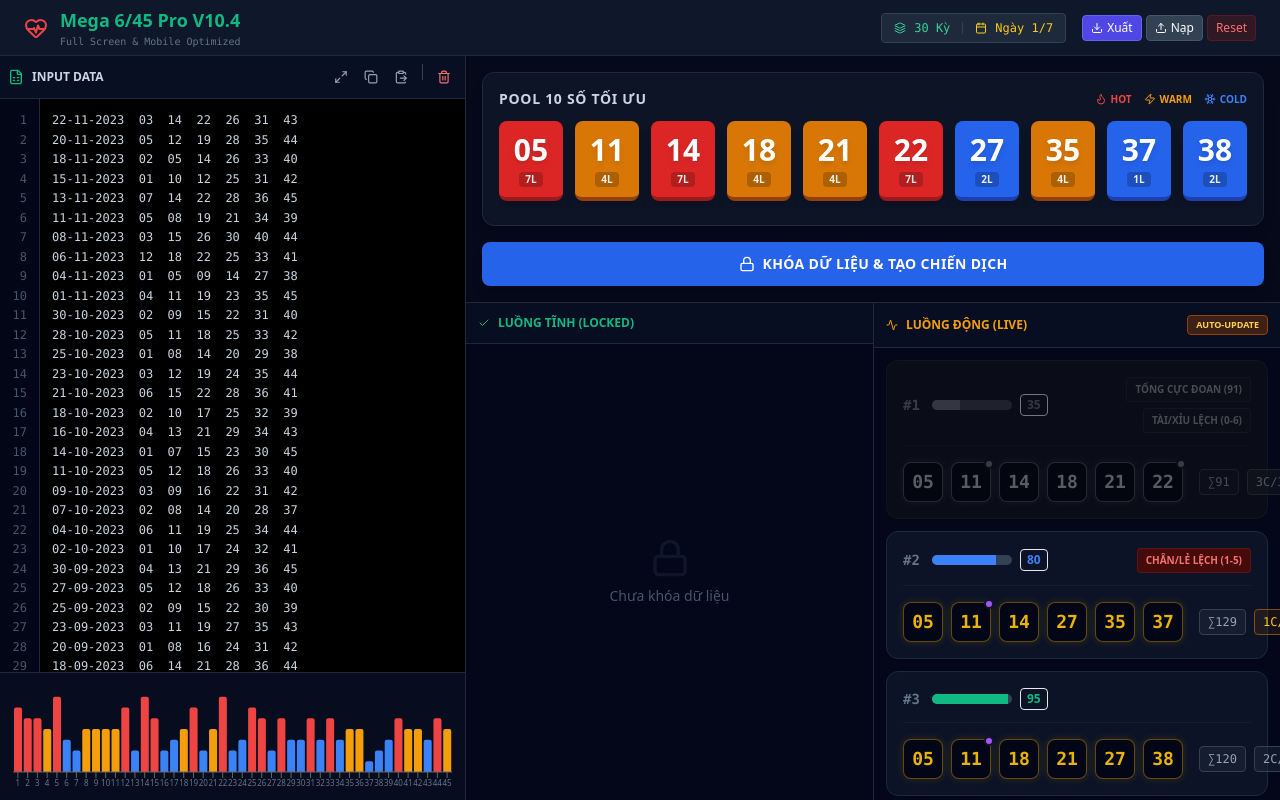
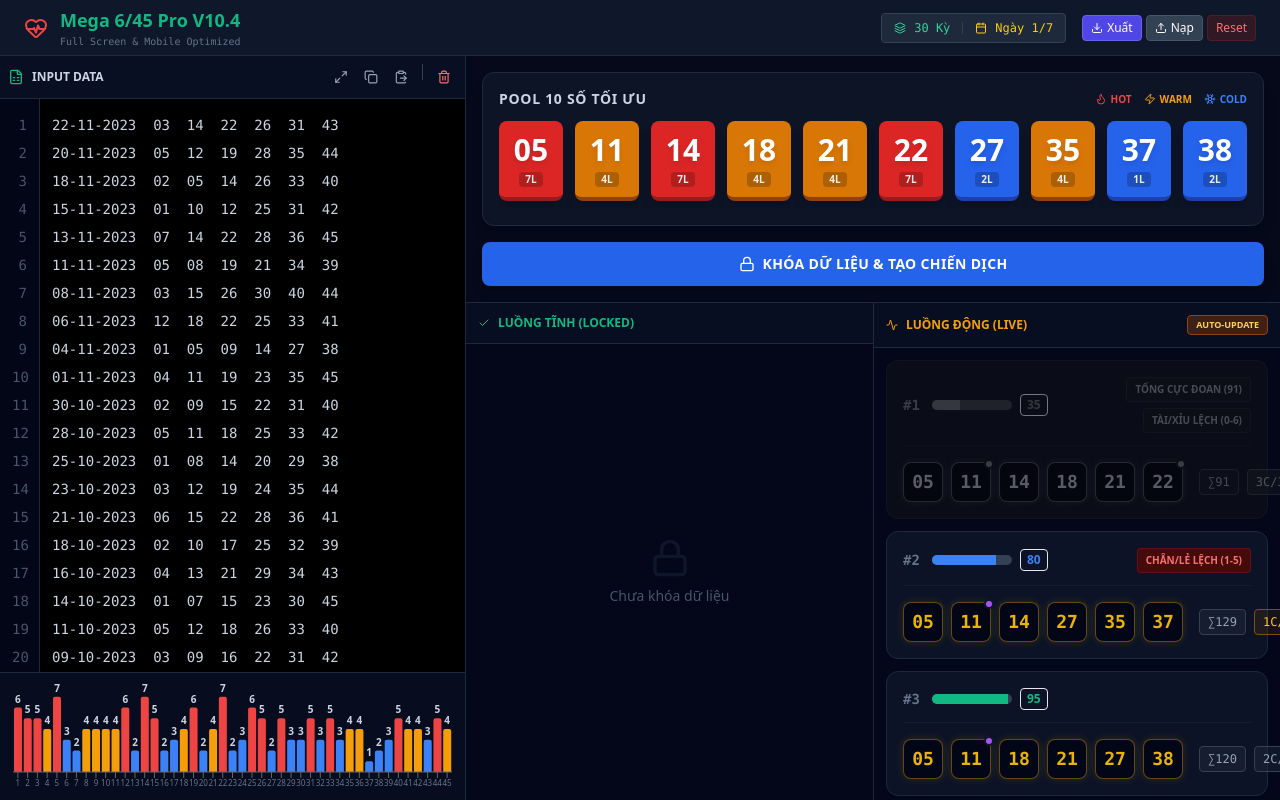
Before and after one commit to Juniorpaven/mega645-app, a React (Vite) app: page / in a window 1280 px wide. Built offline with nearby package versions, Linux system fonts and the light colour scheme.

Commit message:
refine UI: bigger input text, chart labels on top

```diff
--- a/src/App.tsx
+++ b/src/App.tsx
@@ -1,5 +1,5 @@
 import { useState, useEffect, useMemo, useRef } from 'react';
-import { BarChart, Bar, Tooltip, ResponsiveContainer, XAxis, Cell } from 'recharts';
+import { BarChart, Bar, Tooltip, ResponsiveContainer, XAxis, Cell, LabelList } from 'recharts';
 import { FileSpreadsheet, Calendar, Check, Activity, HeartPulse, Layers, Download, Upload, Trash2, PlusCircle, Copy, ClipboardPaste, Maximize2, Lock, Flame, Snowflake, Zap, RotateCcw } from 'lucide-react';
 
 // --- CONSTANTS & CONFIG ---
@@ -563,11 +563,11 @@ const Mega645AnalyzerV10 = () => {
 
                 {/* Read Only Content */}
                 <div className="flex-1 flex overflow-hidden opacity-50 grayscale-[0.5] pointer-events-none">
-                  <div className="bg-slate-950 text-slate-600 text-xs font-mono p-3 text-right border-r border-slate-800 select-none w-10">
-                    <pre className="leading-relaxed">{Array.from({ length: 30 }, (_, i) => i + 1).join('\n')}</pre>
+                  <div className="bg-slate-950 text-slate-600 text-sm font-mono p-3 text-right border-r border-slate-800 select-none w-10">
+                    <pre className="leading-loose">{Array.from({ length: 30 }, (_, i) => i + 1).join('\n')}</pre>
                   </div>
                   <textarea
-                    className="flex-1 bg-black text-xs font-mono p-3 text-slate-400 resize-none leading-relaxed"
+                    className="flex-1 bg-black text-sm font-mono p-3 text-slate-400 resize-none leading-loose"
                     value={rawData}
                     readOnly
                   />
@@ -575,12 +575,12 @@ const Mega645AnalyzerV10 = () => {
               </div>
             ) : (
               <div className="flex-1 flex overflow-hidden">
-                <div ref={lineNumberRef} className="bg-slate-950 text-slate-600 text-xs font-mono p-3 text-right border-r border-slate-800 select-none overflow-hidden w-10">
-                  <pre className="leading-relaxed">{lineNumbers}</pre>
+                <div ref={lineNumberRef} className="bg-slate-950 text-slate-600 text-sm font-mono p-3 text-right border-r border-slate-800 select-none overflow-hidden w-10">
+                  <pre className="leading-loose">{lineNumbers}</pre>
                 </div>
                 <textarea
                   ref={textareaRef}
-                  className="flex-1 bg-black text-xs font-mono p-3 focus:outline-none text-slate-300 whitespace-pre resize-none leading-relaxed"
+                  className="flex-1 bg-black text-sm font-mono p-3 focus:outline-none text-slate-300 whitespace-pre resize-none leading-loose"
                   value={rawData}
                   onChange={(e) => setRawData(e.target.value)}
                   onScroll={() => {
@@ -606,6 +606,7 @@ const Mega645AnalyzerV10 = () => {
                   height={15}
                 />
                 <Bar dataKey="freq" radius={[2, 2, 0, 0]}>
+                  <LabelList dataKey="freq" position="top" fill="#cbd5e1" fontSize={10} fontWeight="bold" />
                   {chartData.map((entry, index) => (
                     <Cell key={`cell-${index}`} fill={entry.fill} />
                   ))}
```
